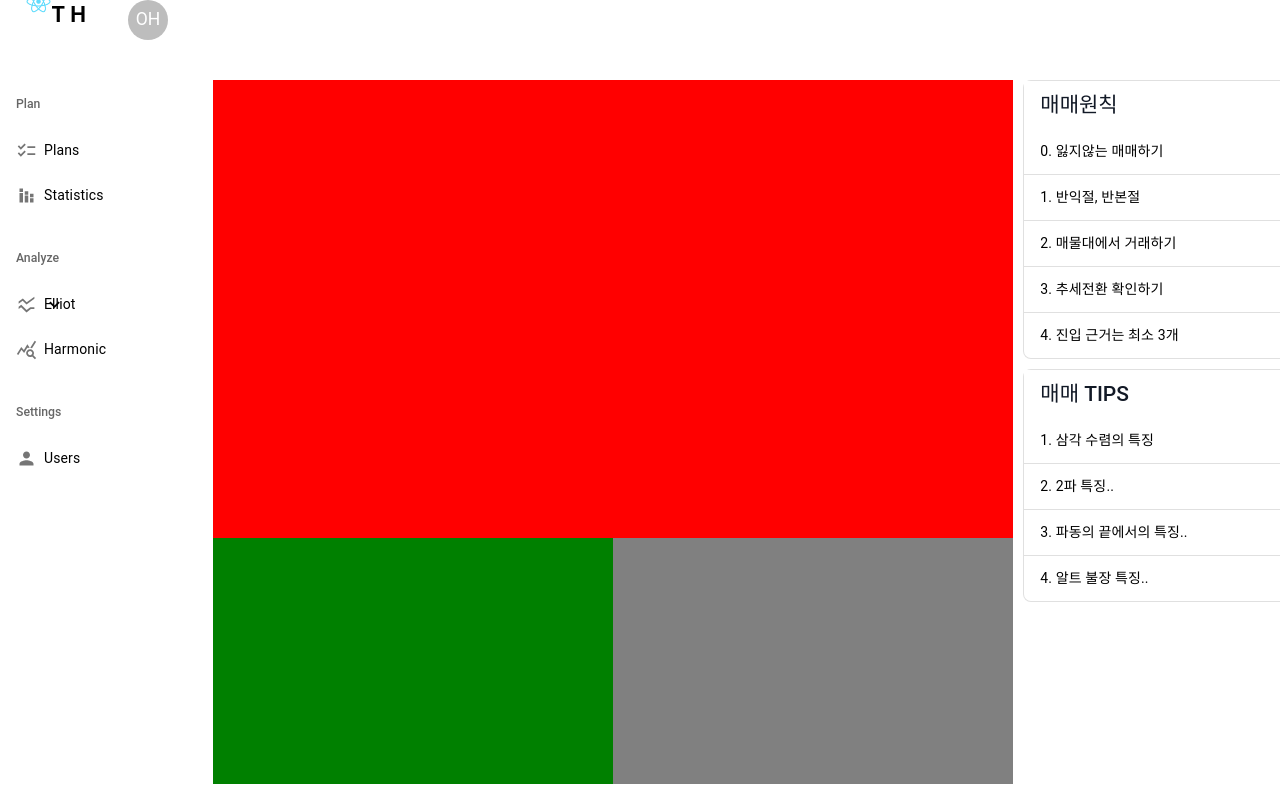
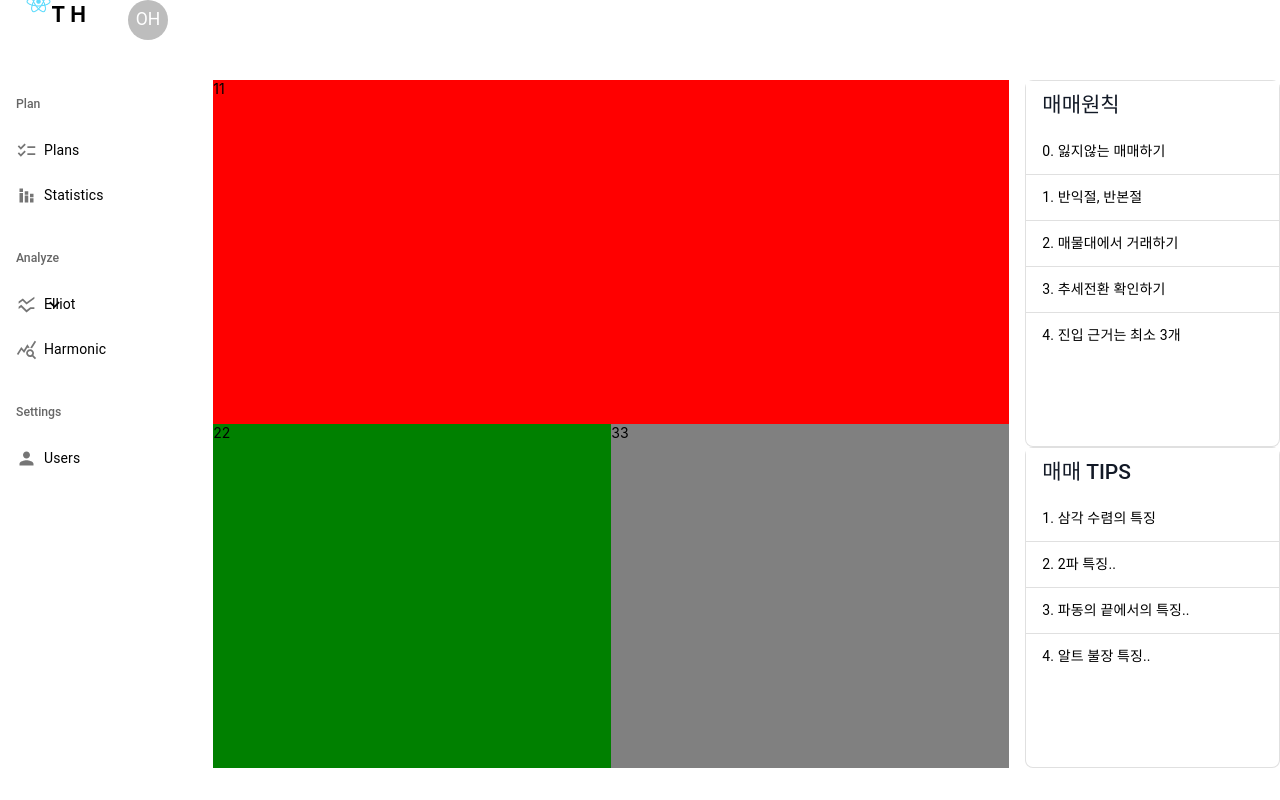
Before and after one commit to LazyDeveloperTroh/HarmonicElliotTradingHelper, a React (Create React App) app in the folder src/main/frontend/: page / in a window 1280 px wide. Built offline with nearby package versions, Linux system fonts and the light colour scheme.

Commit message:
메인 컴포넌트 레이아웃 리팩토링

```diff
--- a/src/main/frontend/src/components/Contents/Contents.js
+++ b/src/main/frontend/src/components/Contents/Contents.js
@@ -1,28 +1,27 @@
 import React from 'react';
 import TradingPrinciple from "./TradingPrinciple";
 import TradingTips from "./TradingTips";
+import {Grid} from "@mui/material";
 
 function Contents() {
     return <main style={{height: "100%"}}>
-        <div style={{display: "flex", height: "100%", gap: "10px"}}>
-            <div style={{flex: "0 0 75%"}}>
-                <div style={{display: "flex", flexDirection: "column", height: "100%"}}>
-                    <div style={{flex:"0 0 65%", backgroundColor: "red"}}></div>
-                    <div style={{flex:"0 0 35%"}}>
-                        <div style={{display: "flex", height: "100%"}}>
-                            <div style={{flex: "0 0 50%", backgroundColor: "green"}}></div>
-                            <div style={{flex: "0 0 50%", backgroundColor: "gray"}}></div>
-                        </div>
-                    </div>
-                </div>
-            </div>
-            <div style={{flex: "0 0 25%"}}>
-                <div style={{display: "flex", flexDirection: "column", gap: "10px"}}>
-                    <TradingPrinciple/>
-                    <TradingTips/>
-                </div>
-            </div>
-        </div>
+        <Grid container spacing={2} height={"100%"}>
+            <Grid item container md={9}>
+                <Grid item md={12} height={"50%"} style={{backgroundColor: "red"}}>
+                    11
+                </Grid>
+                <Grid item md={6} height={"50%"} style={{backgroundColor: "green"}}>
+                    22
+                </Grid>
+                <Grid item md={6} height={"50%"} style={{backgroundColor: "gray"}}>
+                    33
+                </Grid>
+            </Grid>
+            <Grid item container md={3}>
+                <TradingPrinciple/>
+                <TradingTips/>
+            </Grid>
+        </Grid>
     </main>;
 }
 
```
